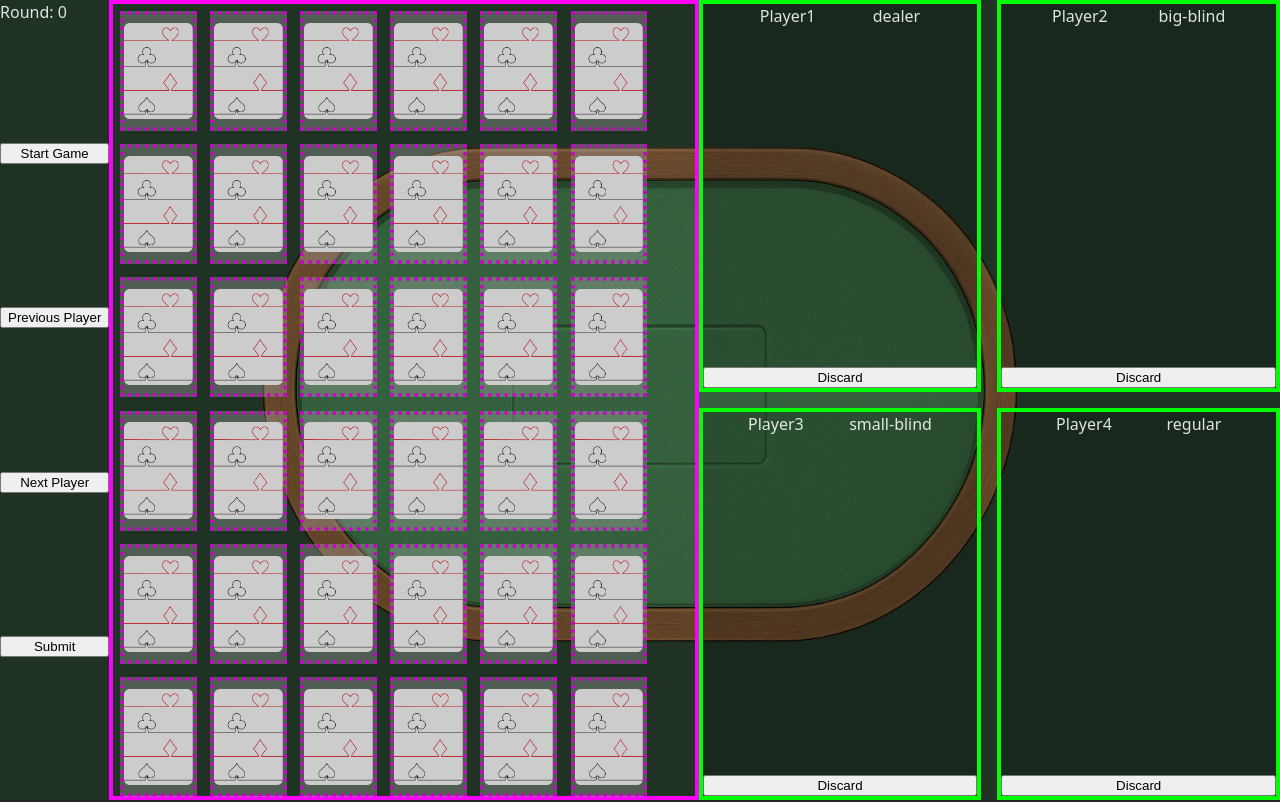
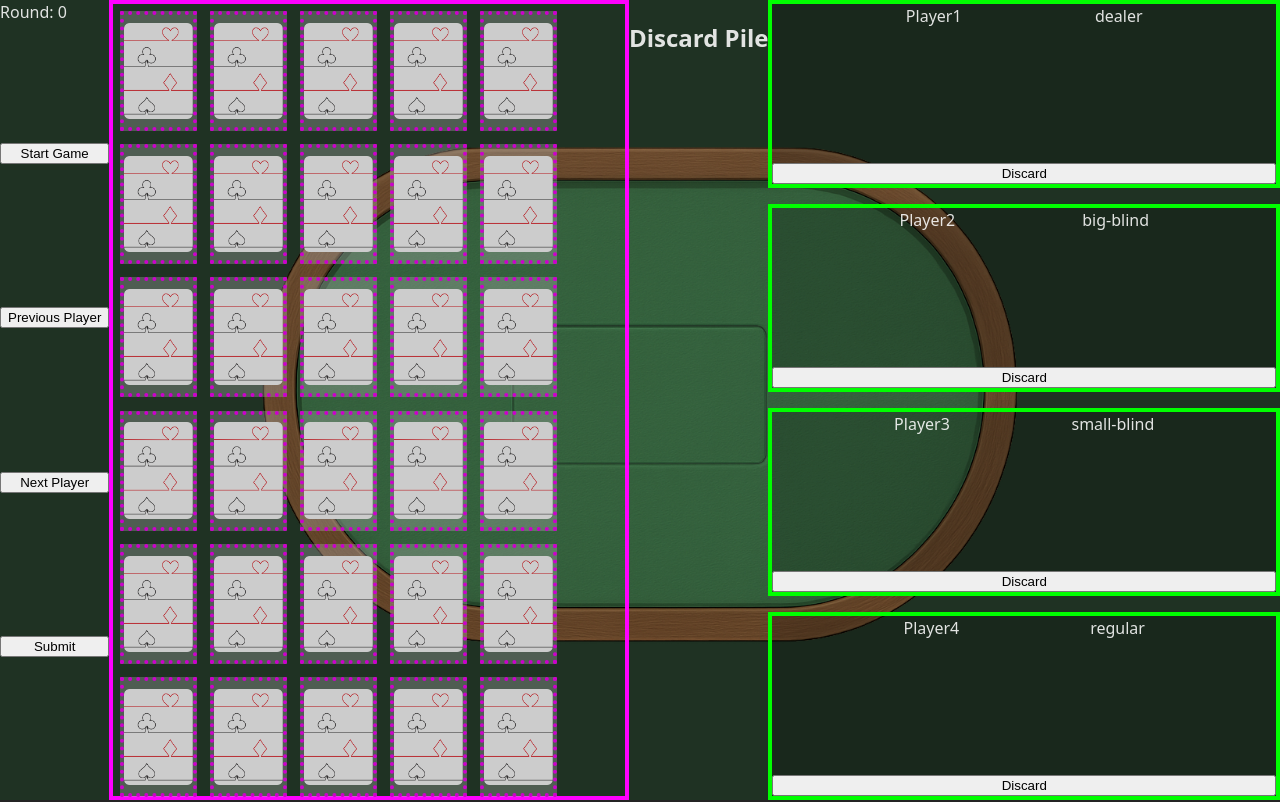
Before and after one commit to Marcaus-Cruz/le-casino, a React (Vite) app: page / in a window 1280 px wide. Shown: the top 802 px of the page. Built offline with nearby package versions, Linux system fonts and the light colour scheme.

Commit message:
Implement dealing after discard

```diff
--- a/src/components/Player.tsx
+++ b/src/components/Player.tsx
@@ -5,7 +5,7 @@ import type { CardData } from '../types/card.types';
 
 type PlayerProps = PlayerData & {
    currentPlayerIndex: number;
-   onDiscard: (cards: CardData[]) => void;
+   onDiscard: (cards: CardData[], position: number) => void;
 };
 
 const Player = (props: PlayerProps) => {
@@ -21,7 +21,7 @@ const Player = (props: PlayerProps) => {
    }, [currentPlayerIndex, position]);
 
    const discard = () => {
-      doDiscard();
+      doDiscard(selectedCards, position);
    };
 
    const cardSelectedHandler = (selectedCardName: string) => {
--- a/src/components/Table.tsx
+++ b/src/components/Table.tsx
@@ -1,6 +1,10 @@
 import { useState } from 'react';
-import { DEFAULT_PLAYERS } from '../models/playerModel.ts';
-import { dealCards, tableSetupGame } from '../models/tableModel.ts';
+import {
+   DEFAULT_PLAYERS,
+   addToHand as playerAddToHand,
+   removeFromHand as playerRemoveFromHand,
+} from '../models/playerModel.ts';
+import { dealCards, drawCard, tableSetupGame } from '../models/tableModel.ts';
 import type { CardData, DeckOfCardsData } from '../types/card.types';
 import type { PlayerData } from '../types/player.types';
 import type { TableData } from '../types/table.types';
@@ -12,6 +16,7 @@ const Table = () => {
    const [roundIndex, setRoundIndex] = useState<number>(tableData.roundIndex);
    const [players, setPlayers] = useState<PlayerData[]>(tableData.players);
    const [currentDeck, setCurrentDeck] = useState<DeckOfCardsData>(tableData.deck);
+   const [currentDiscardPile, setCurrentDiscardPile] = useState<CardData[]>(tableData.discardPile);
    const [currentPlayerIndex, setCurrentPlayerIndex] = useState<number>(
       tableData.currentPlayerIndex,
    );
@@ -45,9 +50,18 @@ const Table = () => {
       // TODO: Submit cards
    };
 
-   const discardHandler = (cards: CardData[]): void => {
-      tableData.discardPile.push(...cards);
-      console.log({ tableData });
+   const discardHandler = (cards: CardData[], playerPosition: number): void => {
+      console.log('[Table][discardHandler]', { cards });
+
+      const player = tableData.playerPositions[playerPosition];
+      const numCardsToGiveBack = cards.length;
+
+      setCurrentDiscardPile(prevDiscardPile => [...prevDiscardPile, ...cards]);
+      cards.forEach(card => playerRemoveFromHand(player, card));
+
+      for (let i = 0; i < numCardsToGiveBack; i += 1) {
+         playerAddToHand(player, drawCard(tableData.deck));
+      }
    };
 
    return (
@@ -60,16 +74,14 @@ const Table = () => {
             <button onClick={submitCards}>Submit</button>
          </div>
          <div className='deck'>
-            {currentDeck.map(({ name: cardName, suit, value, imageFront, imageBack, isFaceUp }) => (
-               <Card
-                  key={cardName}
-                  name={cardName}
-                  suit={suit}
-                  value={value}
-                  imageFront={imageFront}
-                  imageBack={imageBack}
-                  isFaceUp={isFaceUp}
-               />
+            {currentDeck.map(card => (
+               <Card key={card.name} {...card} />
+            ))}
+         </div>
+         <div className='discard-pile'>
+            <h2>Discard Pile</h2>
+            {currentDiscardPile.map((card: CardData) => (
+               <Card key={card.name} {...card} />
             ))}
          </div>
          <div className='players'>
--- a/src/models/playerModel.ts
+++ b/src/models/playerModel.ts
@@ -40,7 +40,7 @@ const PLAYER_FOUR: PlayerData = {
 
 const DEFAULT_PLAYERS: PlayerData[] = [PLAYER_ONE, PLAYER_TWO, PLAYER_THREE, PLAYER_FOUR];
 
-export const playerGreetNeighbors = (
+export const greetNeighbors = (
    me: PlayerData,
    playerPositions: Record<number, PlayerData>,
 ): void => {
@@ -59,8 +59,12 @@ export const playerGreetNeighbors = (
       myPosition === lastPosition ? playerPositions[0] : playerPositions[myPosition + 1];
 };
 
-export const playerAddCard = (player: PlayerData, card: CardData): void => {
+export const addToHand = (player: PlayerData, card: CardData): void => {
    player.dealtCards.push(card);
 };
 
+export const removeFromHand = (player: PlayerData, card: CardData): void => {
+   player.dealtCards = player.dealtCards.filter(keptCard => keptCard.name !== card.name);
+};
+
 export { DEFAULT_PLAYERS, PLAYER_FOUR, PLAYER_ONE, PLAYER_THREE, PLAYER_TWO };
--- a/src/models/tableModel.ts
+++ b/src/models/tableModel.ts
@@ -3,7 +3,7 @@ import type { CardData, DeckOfCardsData } from '../types/card.types';
 import { SUITS, VALUES } from '../types/card.types';
 import type { PlayerData } from '../types/player.types.ts';
 import type { TableData } from '../types/table.types';
-import { playerAddCard, playerGreetNeighbors } from './playerModel.ts';
+import { addToHand, greetNeighbors } from './playerModel.ts';
 
 export const createFreshDeck = (): DeckOfCardsData =>
    SUITS.flatMap(suit =>
@@ -47,7 +47,7 @@ export const tableSetupGame = (players: PlayerData[] = []): TableData => {
    });
 
    // All Players seated
-   players.forEach((player: PlayerData) => playerGreetNeighbors(player, table.playerPositions));
+   players.forEach((player: PlayerData) => greetNeighbors(player, table.playerPositions));
 
    return table;
 };
@@ -86,7 +86,7 @@ export const dealCards = (
       players.forEach(player => {
          if (cardsDealtCounter === 0) return;
 
-         playerAddCard(player, drawCard(deck));
+         addToHand(player, drawCard(deck));
          cardsDealtCounter--;
       });
    }
```
